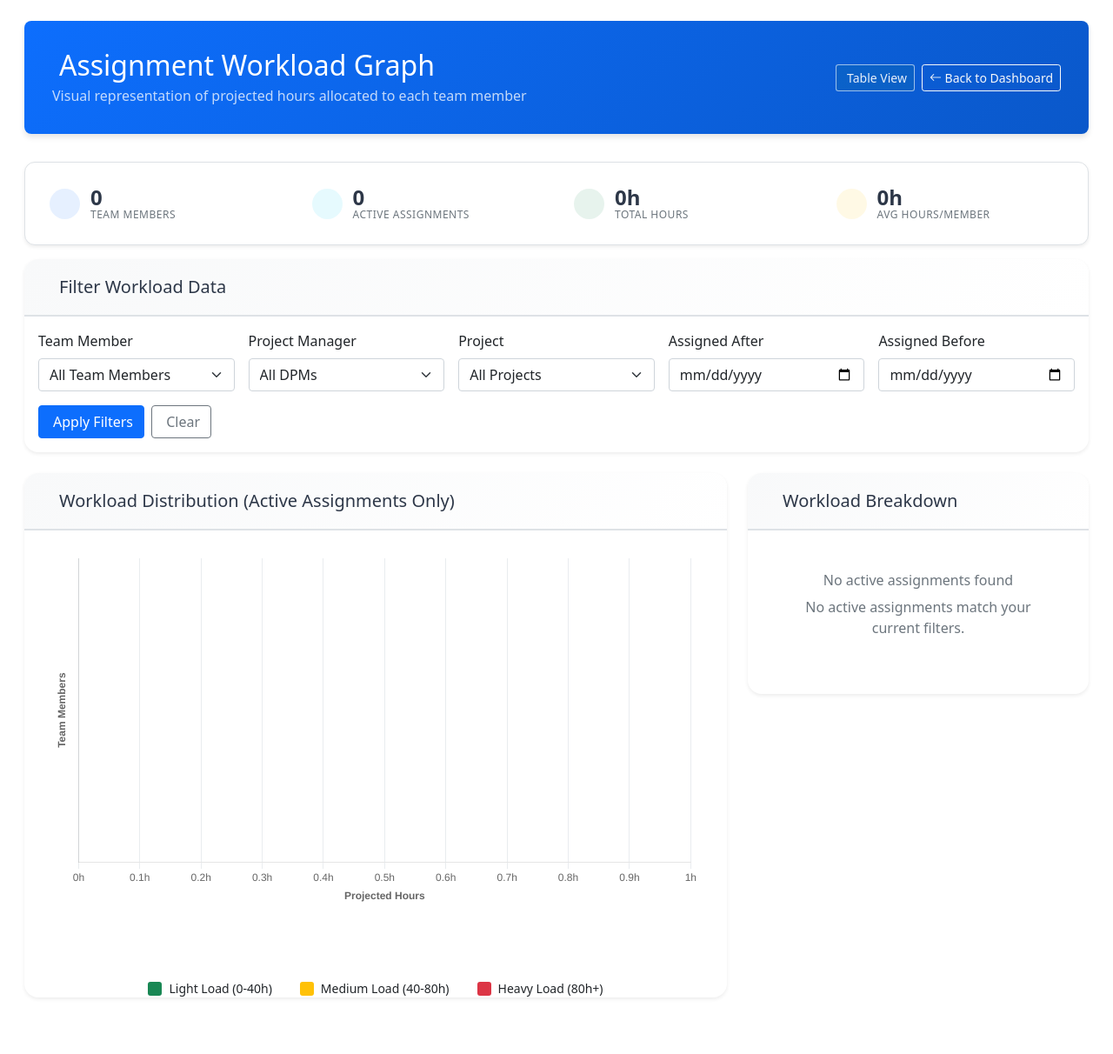
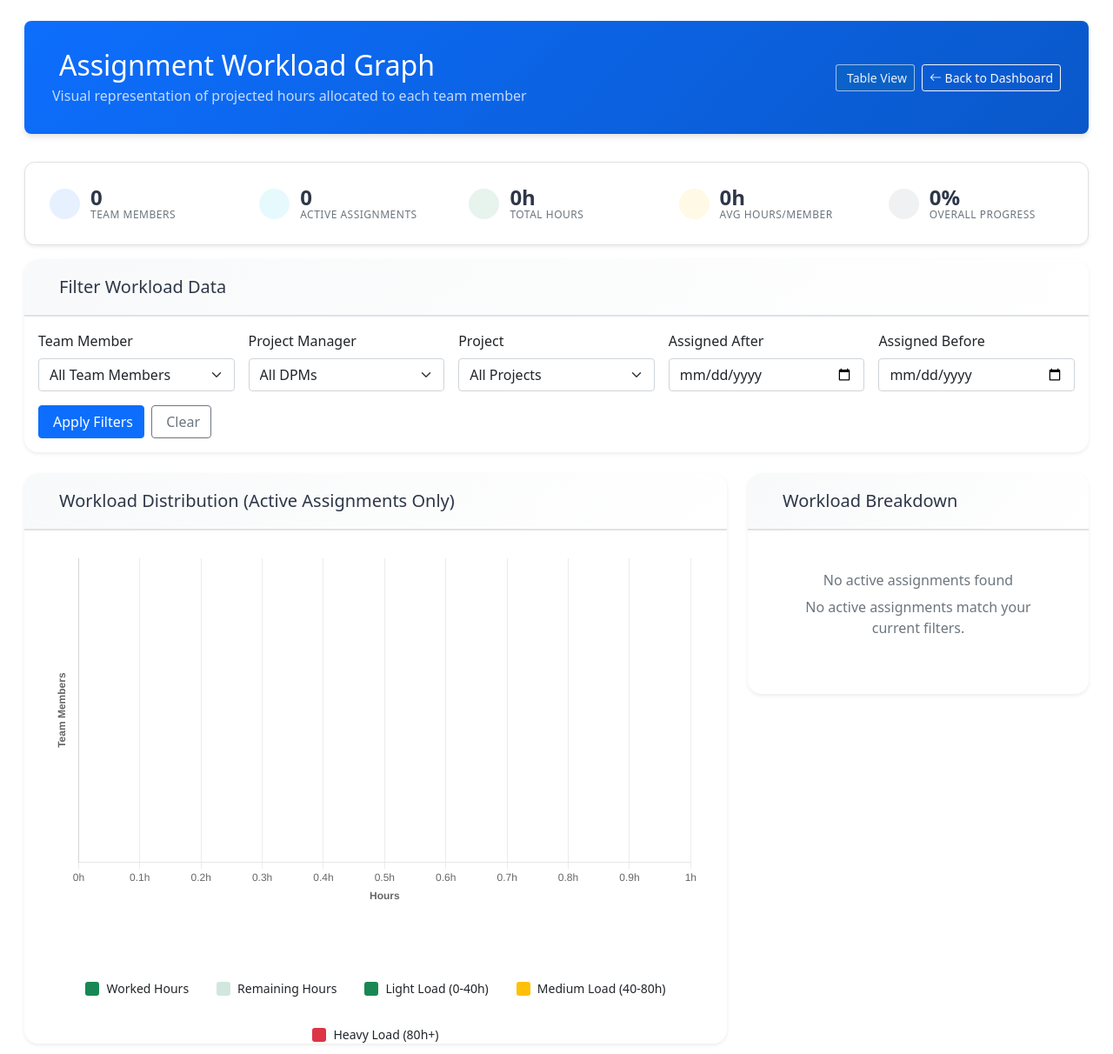
Before and after one commit to deeghal-ai/taskpro, a Django app: page /projects/tasks/assignments/graph/ in a window 1280 px wide. Shown: the part 56-1268 px from the top of the page at 87% size. Before the commit the page ends 1204 px from the top, so only its background shows below. Run offline with Django 5.2, Linux system fonts and the light colour scheme; a user stored in the database is signed in; tables that the repository leaves empty hold one stand-in row (values such as "Sample post").

Commit message:
added worked hours fill in assignment load graph view

```diff
--- a/projects/templates/projects/assignment_graph_view.html
+++ b/projects/templates/projects/assignment_graph_view.html
@@ -75,7 +75,7 @@
 
     .stats-grid {
         display: grid;
-        grid-template-columns: repeat(4, 1fr);
+        grid-template-columns: repeat(5, 1fr);
         gap: 1.5rem;
         align-items: center;
     }
@@ -127,6 +127,13 @@
     }
 
     /* Responsive adjustments */
+    @media (max-width: 1200px) {
+        .stats-grid {
+            grid-template-columns: repeat(3, 1fr);
+            gap: 1rem;
+        }
+    }
+
     @media (max-width: 992px) {
         .stats-grid {
             grid-template-columns: repeat(2, 1fr);
@@ -421,6 +428,15 @@
                         <div class="stat-label">Avg Hours/Member</div>
                     </div>
                 </div>
+                <div class="stat-item">
+                    <div class="stat-icon" style="background: rgba(108, 117, 125, 0.1);">
+                        <i class="fas fa-chart-pie" style="color: #6c757d;"></i>
+                    </div>
+                    <div class="stat-content">
+                        <div class="stat-value" id="progress-percent">-</div>
+                        <div class="stat-label">Overall Progress</div>
+                    </div>
+                </div>
             </div>
         </div>
     </div>
@@ -500,6 +516,14 @@
                         <canvas id="workloadChart" class="chart-canvas"></canvas>
                     </div>
                     <div class="chart-legend">
+                        <div class="legend-item">
+                            <div class="legend-color" style="background: rgba(25, 135, 84, 1);"></div>
+                            <span>Worked Hours</span>
+                        </div>
+                        <div class="legend-item">
+                            <div class="legend-color" style="background: rgba(25, 135, 84, 0.2);"></div>
+                            <span>Remaining Hours</span>
+                        </div>
                         <div class="legend-item">
                             <div class="legend-color" style="background: #198754;"></div>
                             <span>Light Load (0-40h)</span>
@@ -583,21 +607,39 @@ function updateChart(data) {
         workloadChart.destroy();
     }
 
-    // Create color array based on workload
-    const colors = data.hours.map(hours => getLoadColor(hours));
-    const borderColors = colors.map(color => color);
+    // Create color arrays based on workload levels for progress bar effect
+    const workedColors = data.hours.map(hours => getLoadColor(hours)); // Solid color for worked portion
+    const remainingColors = data.hours.map(hours => getLoadColor(hours) + '33'); // Light color for remaining portion
 
     workloadChart = new Chart(ctx, {
         type: 'bar',
         data: {
             labels: data.labels,
             datasets: [{
-                label: 'Projected Hours',
-                data: data.hours,
-                backgroundColor: colors.map(color => color + '80'), // Add transparency
-                borderColor: borderColors,
-                borderWidth: 2,
-                borderRadius: 6,
+                label: 'Worked Hours',
+                data: data.worked_hours,
+                backgroundColor: workedColors,
+                borderColor: workedColors,
+                borderWidth: 1,
+                borderRadius: {
+                    topLeft: 6,
+                    bottomLeft: 6,
+                    topRight: 0,
+                    bottomRight: 0
+                },
+                borderSkipped: false
+            }, {
+                label: 'Remaining Hours',
+                data: data.remaining_hours,
+                backgroundColor: remainingColors,
+                borderColor: remainingColors.map(color => color.replace('33', '')),
+                borderWidth: 1,
+                borderRadius: {
+                    topLeft: 0,
+                    bottomLeft: 0,
+                    topRight: 6,
+                    bottomRight: 6
+                },
                 borderSkipped: false
             }]
         },
@@ -605,38 +647,13 @@ function updateChart(data) {
             indexAxis: 'y', // Make it horizontal
             responsive: true,
             maintainAspectRatio: false,
-            plugins: {
-                legend: {
-                    display: false
-                },
-                tooltip: {
-                    callbacks: {
-                        title: function(context) {
-                            return context[0].label;
-                        },
-                        label: function(context) {
-                            const memberIndex = context.dataIndex;
-                            const hours = context.parsed.x;
-                            const assignments = data.assignments[memberIndex];
-                            const avgHours = (hours / assignments).toFixed(1);
-                            const loadLevel = getLoadLevel(hours);
-
-                            return [
-                                `Total Hours: ${hours}h`,
-                                `Assignments: ${assignments}`,
-                                `Avg per Assignment: ${avgHours}h`,
-                                `Load Level: ${loadLevel.charAt(0).toUpperCase() + loadLevel.slice(1)}`
-                            ];
-                        }
-                    }
-                }
-            },
             scales: {
                 x: {
+                    stacked: true,
                     beginAtZero: true,
                     title: {
                         display: true,
-                        text: 'Projected Hours',
+                        text: 'Hours',
                         font: {
                             weight: 'bold'
                         }
@@ -651,6 +668,7 @@ function updateChart(data) {
                     }
                 },
                 y: {
+                    stacked: true,
                     title: {
                         display: true,
                         text: 'Team Members',
@@ -668,6 +686,52 @@ function updateChart(data) {
                     }
                 }
             },
+            plugins: {
+                legend: {
+                    display: false
+                },
+                tooltip: {
+                    callbacks: {
+                        title: function(context) {
+                            return context[0].label;
+                        },
+                        label: function(context) {
+                            const memberIndex = context.dataIndex;
+                            const totalHours = data.hours[memberIndex];
+                            const workedHours = data.worked_hours[memberIndex];
+                            const remainingHours = data.remaining_hours[memberIndex];
+                            const assignments = data.assignments[memberIndex];
+                            const completionPercent = totalHours > 0 ? ((workedHours / totalHours) * 100).toFixed(1) : 0;
+                            const loadLevel = getLoadLevel(totalHours);
+
+                            if (context.dataset.label === 'Worked Hours') {
+                                return `Worked: ${workedHours}h (${completionPercent}%)`;
+                            } else {
+                                return `Remaining: ${remainingHours}h`;
+                            }
+                        },
+                        afterBody: function(context) {
+                            if (context.length > 0) {
+                                const memberIndex = context[0].dataIndex;
+                                const totalHours = data.hours[memberIndex];
+                                const workedHours = data.worked_hours[memberIndex];
+                                const assignments = data.assignments[memberIndex];
+                                const completionPercent = totalHours > 0 ? ((workedHours / totalHours) * 100).toFixed(1) : 0;
+                                const loadLevel = getLoadLevel(totalHours);
+
+                                return [
+                                    '',
+                                    `Total Projected: ${totalHours}h`,
+                                    `Progress: ${completionPercent}%`,
+                                    `Assignments: ${assignments}`,
+                                    `Load Level: ${loadLevel.charAt(0).toUpperCase() + loadLevel.slice(1)}`
+                                ];
+                            }
+                            return [];
+                        }
+                    }
+                }
+            },
             animation: {
                 duration: 1200,
                 easing: 'easeInOutQuart'
@@ -681,6 +745,12 @@ function updateStats(data) {
     document.getElementById('total-assignments').textContent = data.total_assignments;
     document.getElementById('total-hours').textContent = data.total_hours + 'h';
     document.getElementById('avg-hours').textContent = data.avg_hours_per_member + 'h';
+
+    // Update progress information if available
+    if (data.total_worked_hours !== undefined) {
+        const progressPercent = data.total_hours > 0 ? ((data.total_worked_hours / data.total_hours) * 100).toFixed(1) : 0;
+        document.getElementById('progress-percent').textContent = progressPercent + '%';
+    }
 }
 
 function updateWorkloadSummary(data) {
@@ -705,15 +775,19 @@ function updateWorkloadSummary(data) {
         const avgHours = (hours / assignments).toFixed(1);
         const loadLevel = getLoadLevel(hours);
 
+        const workedHours = data.worked_hours ? data.worked_hours[i] : 0;
+        const remainingHours = data.remaining_hours ? data.remaining_hours[i] : hours;
+        const progressPercent = hours > 0 ? ((workedHours / hours) * 100).toFixed(0) : 0;
+
         summaryHTML += `
             <div class="workload-item">
                 <div class="member-info">
                     <div class="member-name">${memberName}</div>
-                    <div class="member-details">${assignments} assignments • ${avgHours}h avg</div>
+                    <div class="member-details">${assignments} assignments • ${avgHours}h avg • ${progressPercent}% complete</div>
                 </div>
                 <div class="workload-stats">
-                    <div class="hours-badge load-${loadLevel}">${hours}h</div>
-                    <div class="assignments-count">${loadLevel} load</div>
+                    <div class="hours-badge load-${loadLevel}">${hours}h total</div>
+                    <div class="assignments-count">${workedHours}h worked • ${remainingHours}h left</div>
                 </div>
             </div>
         `;
--- a/projects/views.py
+++ b/projects/views.py
@@ -22,7 +22,7 @@ from .models import (
 )
 from django.contrib.auth.decorators import login_required
 from django.shortcuts import render, redirect
-from django.db.models import Subquery, OuterRef, F, Avg, Count, Q
+from django.db.models import Subquery, OuterRef, F, Avg, Count, Q, Sum
 from django.core.exceptions import ValidationError
 import uuid
 from datetime import date, timedelta, datetime
@@ -1959,14 +1959,22 @@ def assignment_graph_view(request):
                 projected_hours = assignment.projected_hours or 0
                 projected_hours_decimal = projected_hours / 60.0  # Convert minutes to hours
 
+                # Calculate worked hours for this assignment
+                worked_minutes = assignment.daily_totals.aggregate(
+                    total=Sum('total_minutes')
+                )['total'] or 0
+                worked_hours_decimal = worked_minutes / 60.0
+
                 if member_name not in member_workload:
                     member_workload[member_name] = {
                         'hours': 0,
+                        'worked_hours': 0,
                         'assignments': 0,
                         'username': assignment.assigned_to.username
                     }
 
                 member_workload[member_name]['hours'] += projected_hours_decimal
+                member_workload[member_name]['worked_hours'] += worked_hours_decimal
                 member_workload[member_name]['assignments'] += 1
                 total_assignments += 1
 
@@ -1976,15 +1984,20 @@ def assignment_graph_view(request):
             # Prepare chart data
             labels = [item[0] for item in sorted_workload]
             hours_data = [round(item[1]['hours'], 1) for item in sorted_workload]
+            worked_hours_data = [round(item[1]['worked_hours'], 1) for item in sorted_workload]
+            remaining_hours_data = [round(max(0, item[1]['hours'] - item[1]['worked_hours']), 1) for item in sorted_workload]
             assignments_data = [item[1]['assignments'] for item in sorted_workload]
 
             chart_data = {
                 'labels': labels,
                 'hours': hours_data,
+                'worked_hours': worked_hours_data,
+                'remaining_hours': remaining_hours_data,
                 'assignments': assignments_data,
                 'total_members': len(member_workload),
                 'total_assignments': total_assignments,
                 'total_hours': round(sum(hours_data), 1),
+                'total_worked_hours': round(sum(worked_hours_data), 1),
                 'avg_hours_per_member': round(sum(hours_data) / len(member_workload), 1) if member_workload else 0
             }
 
@@ -2043,28 +2056,42 @@ def assignment_graph_view(request):
         projected_hours = assignment.projected_hours or 0
         projected_hours_decimal = projected_hours / 60.0  # Convert minutes to hours
 
+        # Calculate worked hours for this assignment
+        worked_minutes = assignment.daily_totals.aggregate(
+            total=Sum('total_minutes')
+        )['total'] or 0
+        worked_hours_decimal = worked_minutes / 60.0
+
         if member_name not in member_workload:
             member_workload[member_name] = {
                 'hours': 0,
+                'worked_hours': 0,
                 'assignments': 0,
                 'username': assignment.assigned_to.username
             }
 
         member_workload[member_name]['hours'] += projected_hours_decimal
+        member_workload[member_name]['worked_hours'] += worked_hours_decimal
         member_workload[member_name]['assignments'] += 1
 
     # Sort by hours (descending)
     sorted_workload = sorted(member_workload.items(), key=lambda x: x[1]['hours'], reverse=True)
 
     # Prepare initial chart data
+    worked_hours_list = [round(item[1]['worked_hours'], 1) for item in sorted_workload]
+    hours_list = [round(item[1]['hours'], 1) for item in sorted_workload]
+
     initial_chart_data = {
         'labels': [item[0] for item in sorted_workload],
-        'hours': [round(item[1]['hours'], 1) for item in sorted_workload],
+        'hours': hours_list,
+        'worked_hours': worked_hours_list,
+        'remaining_hours': [round(max(0, hours_list[i] - worked_hours_list[i]), 1) for i in range(len(hours_list))],
         'assignments': [item[1]['assignments'] for item in sorted_workload],
         'total_members': len(member_workload),
         'total_assignments': total_assignments,
-        'total_hours': round(sum([item[1]['hours'] for item in sorted_workload]), 1),
-        'avg_hours_per_member': round(sum([item[1]['hours'] for item in sorted_workload]) / len(member_workload), 1) if member_workload else 0
+        'total_hours': round(sum(hours_list), 1),
+        'total_worked_hours': round(sum(worked_hours_list), 1),
+        'avg_hours_per_member': round(sum(hours_list) / len(member_workload), 1) if member_workload else 0
     }
 
     # Create date range display text for UI
```
